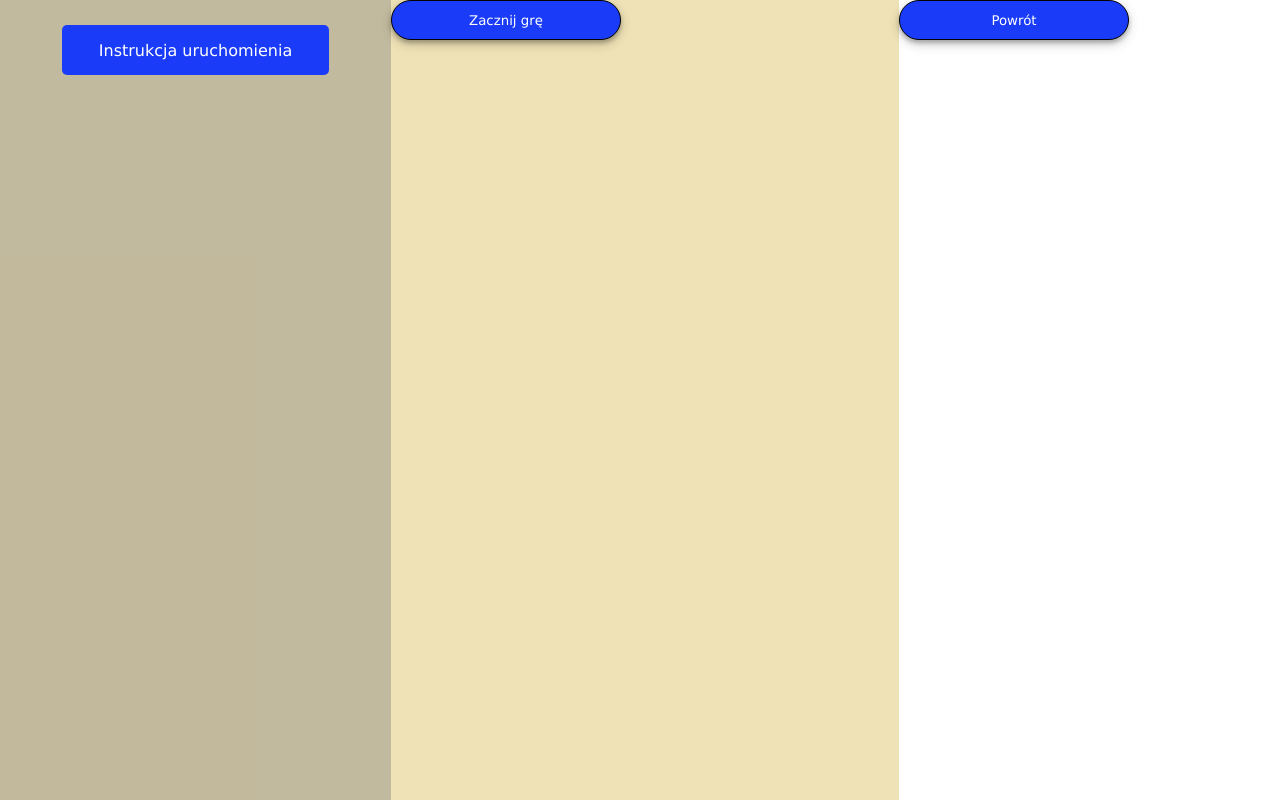
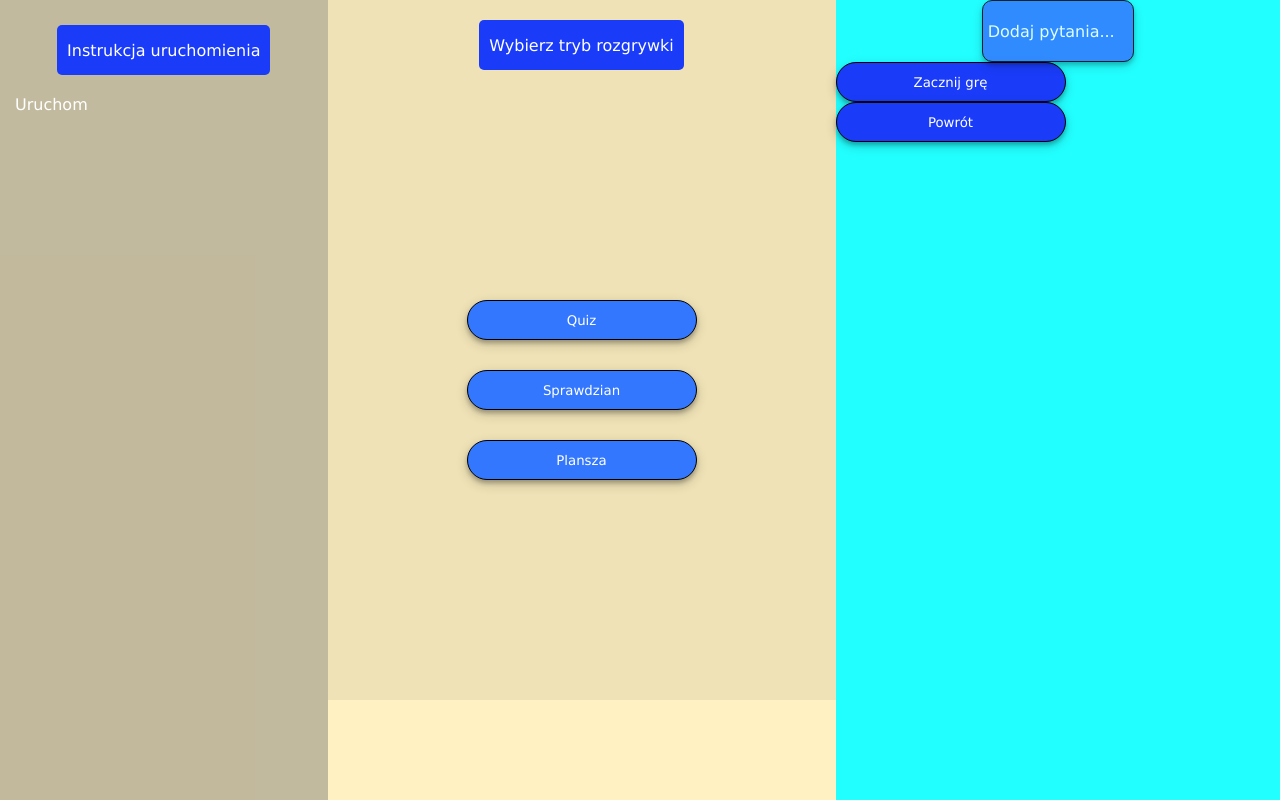
Before and after one commit to wuji-solutions/clients-name-1, a React (Create React App) app in the folder frontend/: page /konfiguracja in a window 1280 px wide. Built offline with nearby package versions, Linux system fonts and the light colour scheme.

Commit message:
Honestly, I dont remember

```diff
--- a/frontend/package.json
+++ b/frontend/package.json
@@ -37,6 +37,8 @@
         "electron-reload": "^2.0.0-alpha.1",
         "react": "^19.1.0",
         "react-dom": "^19.1.0",
+        "react-dropzone": "^14.3.8",
+        "react-qr-code": "^2.0.15",
         "react-router-dom": "^7.6.1",
         "react-scripts": "5.0.1",
         "styled-components": "^6.1.18",
--- a/frontend/src/components/Button.tsx
+++ b/frontend/src/components/Button.tsx
@@ -1,7 +1,7 @@
 import { styled } from 'styled-components';
 import theme from '../common/theme';
 
-const ButtonCustom = styled.button({
+export const ButtonCustom = styled.button({
     width: '230px',
     height: '40px',
     marginLeft: 'auto',
@@ -19,4 +19,27 @@ const ButtonCustom = styled.button({
     padding: '5px',
 })
 
-export default ButtonCustom;
+export const ButtonChoose = styled.button({
+    width: '230px',
+    height: '40px',
+    marginLeft: 'auto',
+    marginRight: 'auto',
+    background: "#3377FF",
+    color: '#FFF',
+    border: '1px solid #000',
+    borderRadius: '20px',
+    boxShadow: '0 3px 4px 0 rgba(0,0,0,0.24),0 4px 12px 0 rgba(0,0,0,0.19)',
+    '&:hover': {
+        boxShadow: '0 6px 8px 0 rgba(0,0,0,0.24),0 9px 25px 0 rgba(0,0,0,0.19)'
+    },
+    '-webkit-transition-duration': '0.2s',
+    transitionDuration: '0.2s',
+    padding: '5px',
+})
+
+const val = {
+    ButtonCustom: ButtonCustom,
+    ButtonChoose: ButtonChoose,
+}
+
+export default val;
--- a/frontend/src/index.tsx
+++ b/frontend/src/index.tsx
@@ -4,6 +4,7 @@ import './index.css';
 import Home from './pages/Home';
 import { BrowserRouter as Router, Routes, Route, Link } from 'react-router-dom';
 import Configurations from './pages/Configurations';
+import WaitingRoom from './pages/WaitingRoom';
 
 const root = ReactDOM.createRoot(document.getElementById('root') as HTMLElement);
 root.render(
@@ -12,6 +13,7 @@ root.render(
             <Routes>
                 <Route path='/' element={ <Home /> }/>
                 <Route path='/konfiguracja' element={ <Configurations /> } />
+                <Route path='/waiting-room' element={ <WaitingRoom />} />
             </Routes>
         </Router>
     </React.StrictMode>
--- a/frontend/src/pages/Configurations.tsx
+++ b/frontend/src/pages/Configurations.tsx
@@ -1,49 +1,114 @@
-import React from 'react';
-import ButtonCustom from '../components/Button';
+import { useState } from "react";
+import { useDropzone } from "react-dropzone";
 import { useNavigate } from "react-router-dom";
-import { styled } from 'styled-components';
-import theme from '../common/theme';
+import { styled } from "styled-components";
+import theme from "../common/theme";
+import { ButtonChoose, ButtonCustom } from "../components/Button";
 
 const Container = styled.div({
   backgroundColor: theme.palette.main.background,
-    width: '100%',
-    height: '100%',
-    display: 'flex',
-    flexDirection: 'row',
-})
+  width: "100%",
+  height: "100%",
+  display: "flex",
+  flexDirection: "row",
+  color: "#fff",
+});
 
 const InstructionContainer = styled.div({
-    width: '30%',
-    background: '#6666',
-    padding: '5px'
-})
+  width: "25%",
+  background: "#6666",
+  padding: "5px",
+});
 
 const InstructionHeader = styled.div({
-    margin: 'auto',
+  margin: "auto",
   background: theme.palette.main.primary,
-    width: '70%',
-    height: '50px',
-    marginTop: '20px',
-    textAlign: 'center',
-    alignContent: 'center',
-    borderRadius: '5px',
-    color: '#fff'
-})
+  paddingLeft: "10px",
+  paddingRight: "10px",
+  width: "fit-content",
+  height: "50px",
+  marginTop: "20px",
+  textAlign: "center",
+  alignContent: "center",
+  borderRadius: "5px",
+  color: "#fff",
+});
 
+const InstructionContent = styled.div({
+  margin: "auto",
+  marginTop: "10px",
+  padding: "10px",
+});
 
 const ModeContainer = styled.div({
-    width: '40%',
-    background: '#1111'
-})
+  width: "40%",
+  background: "#1111",
+  display: "flex",
+  flexDirection: "column",
+  justifyContent: "space-between",
+  marginBottom: "100px",
+});
+
+const ModeHeader = styled.div({
+  margin: "auto",
+  background: theme.palette.main.primary,
+  paddingLeft: "10px",
+  paddingRight: "10px",
+  width: "fit-content",
+  height: "50px",
+  marginTop: "20px",
+  textAlign: "center",
+  alignContent: "center",
+  borderRadius: "5px",
+  color: "#fff",
+});
+
+const ModeContent = styled.div({
+  margin: "auto",
+  marginTop: "10px",
+  padding: "10px",
+  textAlign: "center",
+  display: "flex",
+  flexDirection: "column",
+  gap: "30px",
+});
 
 const OptionsContainer = styled.div({
-    width: '30%',
-    background: '#fff'
-})
+  width: "35%",
+  background: "#2fff",
+});
+
+const ButtonSelected = styled(ButtonChoose)({
+  background: theme.palette.main.primary,
+});
+
+const FileSelector = styled.div({
+  margin: "auto",
+  color: "#fff",
+  background: "#3377FF",
+  opacity: '85%',
+  border: "1px solid #000",
+  borderRadius: "10px",
+  width: "140px",
+  height: "50px",
+  padding: "5px",
+  boxShadow: '0 3px 4px 0 rgba(0,0,0,0.24),0 4px 12px 0 rgba(0,0,0,0.19)',
+    '&:hover': {
+        boxShadow: '0 6px 8px 0 rgba(0,0,0,0.24),0 9px 25px 0 rgba(0,0,0,0.19)'
+    },
+    '-webkit-transition-duration': '0.2s',
+    transitionDuration: '0.2s',
+});
 
 function Configurations() {
+  const navigate = useNavigate();
+  const { getRootProps, getInputProps } = useDropzone({
+    onDrop: (files) => {
+      console.log(files);
+    },
+  });
 
-    let navigate = useNavigate();
+  const [mode, setMode] = useState<string | null>(null);
 
   return (
     <Container>
@@ -51,13 +116,43 @@ function Configurations() {
         <InstructionHeader>
           Instrukcja uruchomienia
         </InstructionHeader>
-
+        <InstructionContent>
+          Uruchom
+        </InstructionContent>
       </InstructionContainer>
       <ModeContainer>
-                <ButtonCustom onClick={() => navigate('/quiz')}>Zacznij grę</ButtonCustom>
+        <ModeHeader>
+          Wybierz tryb rozgrywki
+        </ModeHeader>
+        <ModeContent>
+          {mode == "Quiz"
+            ? <ButtonSelected>Quiz</ButtonSelected>
+            : <ButtonChoose onClick={() => setMode("Quiz")}>Quiz</ButtonChoose>}
+          {mode == "Test"
+            ? <ButtonSelected>Sprawdzian</ButtonSelected>
+            : (
+              <ButtonChoose onClick={() => setMode("Test")}>
+                Sprawdzian
+              </ButtonChoose>
+            )}
+          {mode == "Game"
+            ? <ButtonSelected>Plansza</ButtonSelected>
+            : (
+              <ButtonChoose onClick={() => setMode("Game")}>
+                Plansza
+              </ButtonChoose>
+            )}
+        </ModeContent>
       </ModeContainer>
       <OptionsContainer>
-                <ButtonCustom onClick={() => navigate('/')}>Powrót</ButtonCustom>
+        <FileSelector {...getRootProps()}>
+          <input {...getInputProps()} />
+          <p>Dodaj pytania...</p>
+        </FileSelector>
+        <ButtonCustom onClick={() => navigate("/waiting-room")}>
+          Zacznij grę
+        </ButtonCustom>
+        <ButtonCustom onClick={() => navigate("/")}>Powrót</ButtonCustom>
       </OptionsContainer>
     </Container>
   );
--- a/frontend/src/pages/Home.tsx
+++ b/frontend/src/pages/Home.tsx
@@ -2,7 +2,7 @@ import React from 'react';
 import { styled } from 'styled-components';
 import theme from '../common/theme';
 import { useNavigate } from "react-router-dom";
-import ButtonCustom from '../components/Button';
+import { ButtonCustom } from '../components/Button';
 
 const Container = styled.div({
     backgroundColor: theme.palette.main.background,
--- /dev/null
+++ b/frontend/src/pages/WaitingRoom.tsx
@@ -0,0 +1,34 @@
+import QRCode from "react-qr-code";
+import { useNavigate } from "react-router-dom";
+import { styled } from "styled-components";
+import theme from "../common/theme";
+import { ButtonCustom } from "../components/Button";
+
+const Container = styled.div({
+  backgroundColor: theme.palette.main.background,
+  width: "100%",
+  height: "100%",
+  display: "flex",
+  flexDirection: "row",
+});
+
+function WaitingRoom() {
+  const navigate = useNavigate();
+
+  return (
+    <Container>
+      <div
+        style={{
+          backgroundColor: "white",
+          padding: "16px",
+          width: "fit-content",
+        }}
+      >
+        <QRCode value="http://192.168.137.1:3000" />
+        <ButtonCustom onClick={() => navigate("/konfiguracja")}>Powrót</ButtonCustom>
+      </div>
+    </Container>
+  );
+}
+
+export default WaitingRoom;
```
Also changed, not shown: 1 other file (tests, documents, lock files or other folders). Lines whose indentation alone changed are shown as unchanged.
